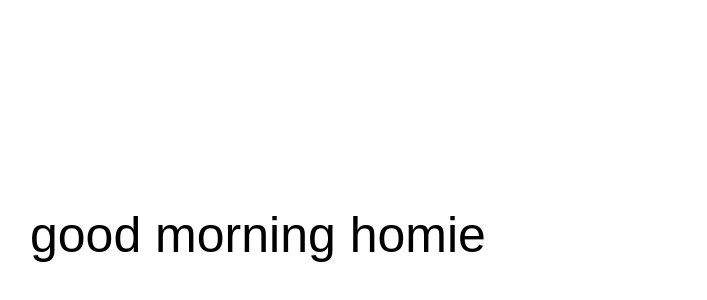
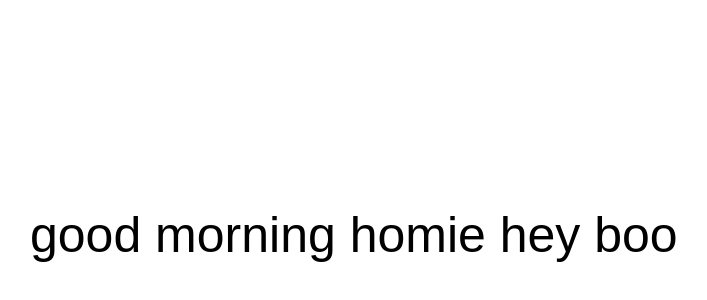
Before and after one commit to livslater/lab_day4, a plain HTML site: page index.html in a window 1280 px wide. Shown: the part 294-594 px from the top of the page, without its empty margins (270-977 px from the left). Drawn offline with Linux system fonts and the light colour scheme; a web font is replaced by a local one.

Commit message:
Update index.html

```diff
--- a/index.html
+++ b/index.html
@@ -9,6 +9,8 @@
     <body>
         <h1 class="header">
             good morning homie
+
+            hey boo
         </h1>
     </body>
 </html>
```
